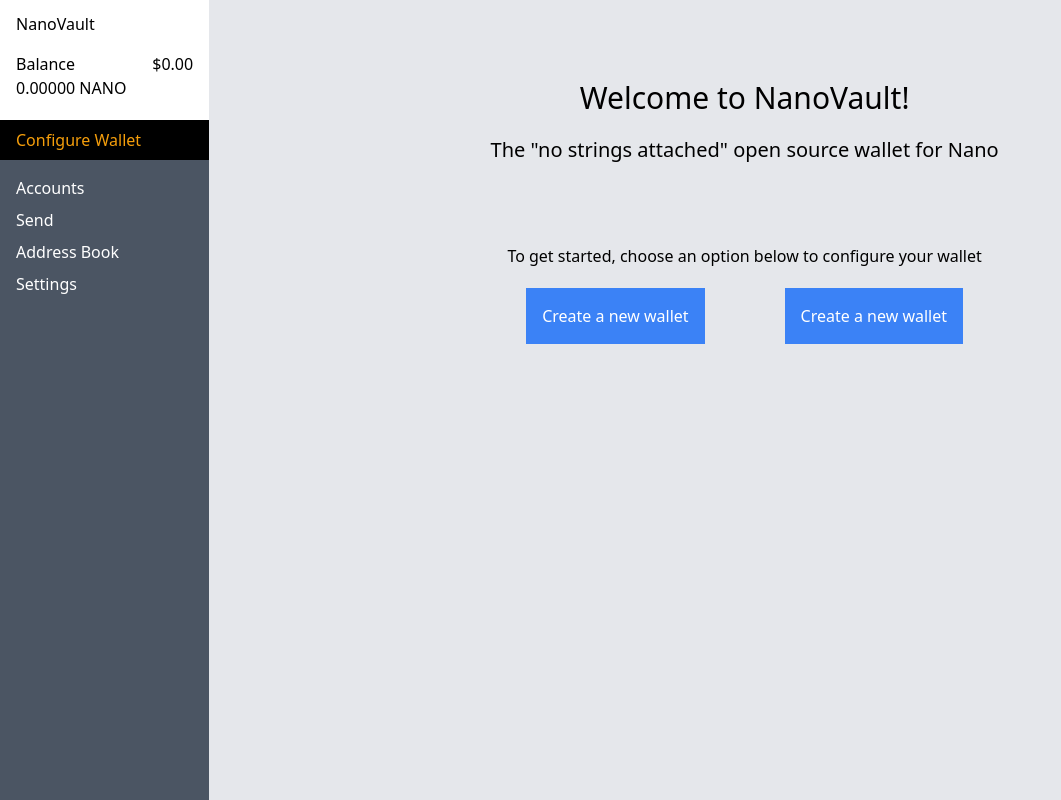
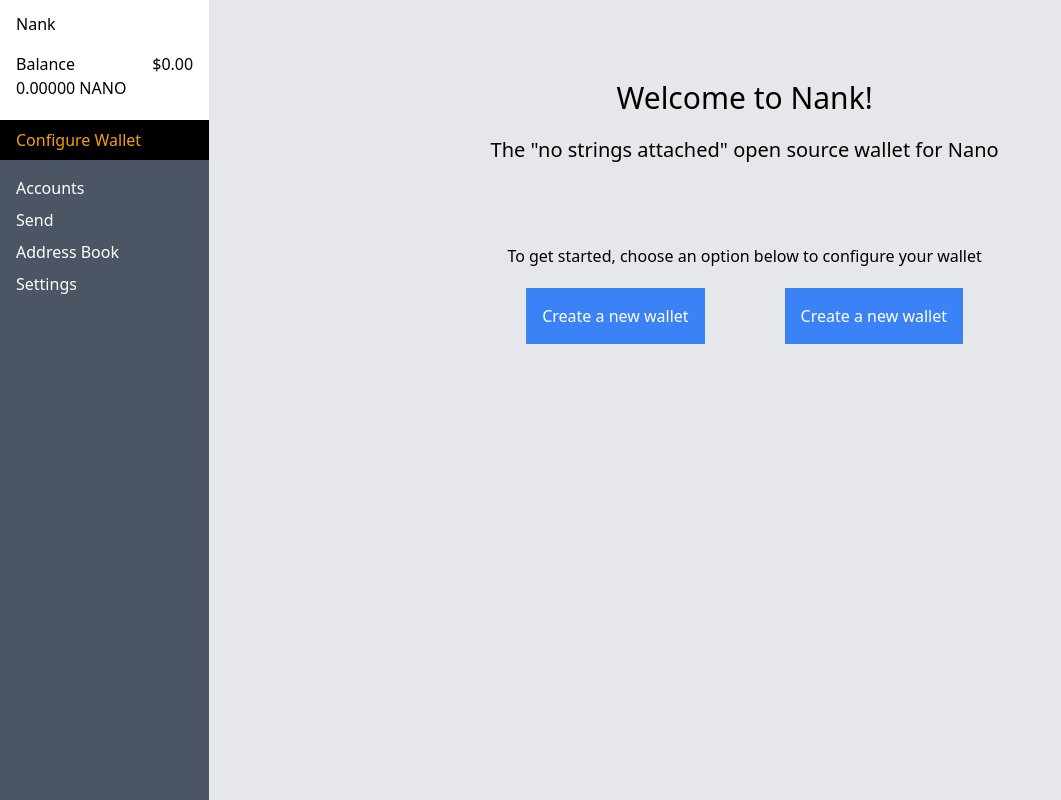
Before and after one commit to nank-io/nank-web, a Nuxt app: page / in a window 1280 px wide. Shown: the whole page, without its empty margins (0-1061 px from the left). Built offline with nearby package versions, Linux system fonts and the light colour scheme.

Commit message:
update name

```diff
--- a/components/Menu.vue
+++ b/components/Menu.vue
@@ -2,7 +2,7 @@
   <div style="width: 250px" class="flex flex-col h-screen">
     <div class="px-4 mt-3 mb-5">
       <div>
-        NanoVault
+        Nank
       </div>
 
       <div class="mt-4">
--- a/pages/index.vue
+++ b/pages/index.vue
@@ -3,7 +3,7 @@
     <div class="text-center">
       <div class="py-20">
         <div class="text-3xl">
-          Welcome to NanoVault!
+          Welcome to Nank!
         </div>
         <div class="text-xl mt-5">
           The "no strings attached" open source wallet for Nano
```
